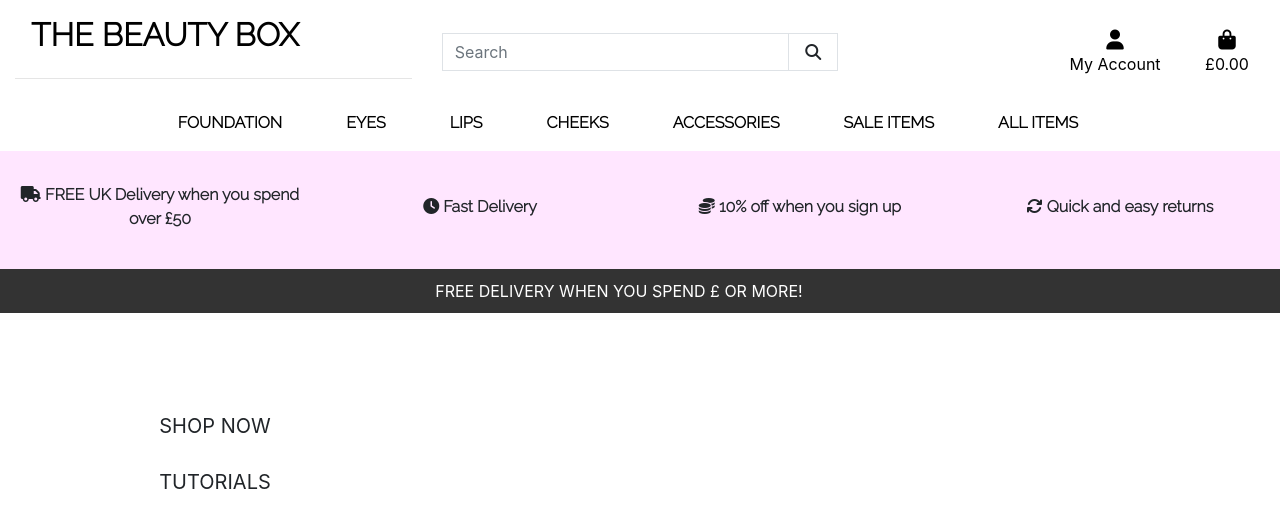
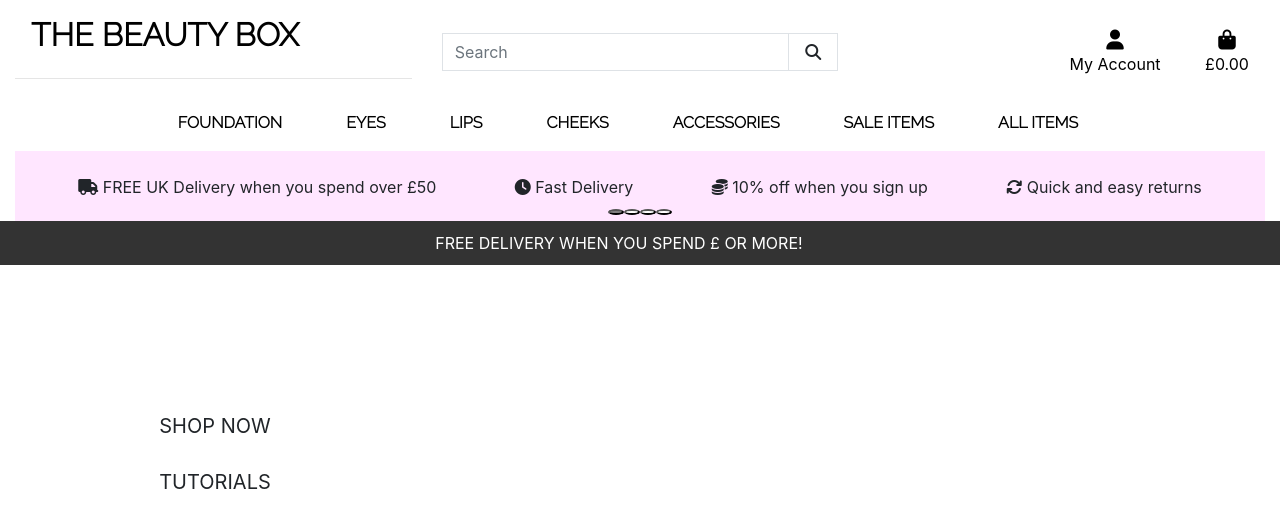
Before and after one commit to NatalieLockyer/the_beauty_box, a Django app: page / in a window 1280 px wide. Shown: the top 511 px of the page. Run offline with Django 3.2, Linux system fonts and the light colour scheme; some libraries are stand-ins or nearby versions.

Commit message:
Added spacing to products page and added carousel to base

```diff
--- a/static/css/base.css
+++ b/static/css/base.css
@@ -3,7 +3,6 @@ html {
 }
 
 body {
-    /* background: url('/media/homepage_image.jpg') no-repeat center center fixed; */
     background-size: cover;
     height: calc(100vh - 164px);
     color: #555;
@@ -36,6 +35,27 @@ header {
     text-align: center;
 }
 
+.p-inline {
+    display: flex;
+    flex-wrap: wrap;
+    justify-content: space-around;
+}
+
+.p-inline p {
+    margin: 0 10px;
+}
+
+.carousel-indicators button {
+    height: 5px;
+    width: 2px;
+    border-radius: 75%;
+    background-color: white;
+}
+
+.carousel-indicators .active {
+    background-color: grey;
+}
+
 .scrolling-text {
     display: flex;
     animation: scroll 40s linear infinite;
@@ -66,12 +86,6 @@ header {
     background: white;
     z-index: -1;
 }
-
-
-.main_content {
-    margin-top: 313.89px;
-}
-
 
 /* from Bulma */
 .icon {
@@ -122,6 +136,17 @@ header {
 
 /* -------------------------------- Media Queries */
 
+
+@media (max-width: 768px) {
+    .p-inline {
+        display: none;
+    }
+
+    .p-single {
+        display: block;
+    }
+}
+
 /* Slightly larger container on xl screens */
 @media (min-width: 1200px) {
     .container {
--- a/templates/base.html
+++ b/templates/base.html
@@ -47,19 +47,16 @@
 <body>
     <header class="container-fluid fixed-top">
         <div id="topnav" class="row bg-white pt-lg-2 d-none d-lg-flex">
-            <div class="col-12 col-lg-4 my-auto
-                                py-1 py-lg-0 text-center text-lg-left">
+            <div class="col-12 col-lg-4 my-auto py-1 py-lg-0 text-center text-lg-left">
                 <a href="{% url 'home' %}" class="nav-link main-logo-link">
-                    <h2 class="logo-font text-black my-0"><strong>
-                            The Beauty Box</strong></h2>
+                    <h2 class="logo-font text-black my-0"><strong>The Beauty Box</strong></h2>
                 </a>
                 <hr>
             </div>
             <div class="col-12 col-lg-4 my-auto py-1 py-lg-0 ">
                 <form method="GET" action="">
                     <div class="input-group w-100">
-                        <input class="form-control border border-black rounded-0" type="text" name="q"
-                            placeholder="Search">
+                        <input class="form-control border border-black rounded-0" type="text" name="q" placeholder="Search">
                         <div class="input-group-append">
                             <button class="form-control btn btn-black border border-black rounded-0" type="submit">
                                 <span class="icon">
@@ -70,13 +67,10 @@
                     </div>
                 </form>
             </div>
-            <div class="col-12 col-lg-4 my-auto
-                                py-1 py-lg-0 text-center text-lg-left">
-                <ul class="list-inline list-unstyled text-center
-                                text-lg-right my-0">
+            <div class="col-12 col-lg-4 my-auto py-1 py-lg-0 text-center text-lg-left">
+                <ul class="list-inline list-unstyled text-center text-lg-right my-0">
                     <li class="list-inline-item dropdown">
-                        <a class="text-black nav-link" href="#" id="user-options" data-toggle="dropdown"
-                            aria-haspopup="true" aria-expanded="false">
+                        <a class="text-black nav-link" href="#" id="user-options" data-toggle="dropdown" aria-haspopup="true" aria-expanded="false">
                             <div class="text-center">
                                 <div><i class="fas fa-user fa-lg"></i></div>
                                 <p class="my-0">My Account</p>
@@ -135,27 +129,36 @@
             </nav>
         </div>
 
-        <!-- Highlights in the nav bar-->
-        <div class="row bg-lilac pt-lg-2 d-lg-flex">
-                <div class="col-12 my-auto py-1 py-lg-0">
-                    <div class="highlight">
-                        <div class="row justify-content-around align-items-center">
-                            <div class="col-lg-3 mb-3 text-center p-item">
-                                <p class="font mt-4 mb-4"><span class="fas fa-truck"></span> FREE UK Delivery when you spend over £50</p>
-                            </div>
-                            <div class="col-lg-3 mb-3 text-center p-item">
-                                <p class="text-center mt-4 mb-4"><span class="fas fa-clock"></span> Fast Delivery</p>
-                            </div>
-                            <div class="col-lg-3 mb-3 text-center p-item">
-                                <p class="text-center mt-4 mb-4"><span class="fas fa-coins"></span> 10% off when you sign up</p>
-                            </div>
-                            <div class="col-lg-3 mb-3 text-center p-item">
-                                <p class="text-center mt-4 mb-4"><span class="fas fa-arrows-rotate"></span> Quick and easy returns</p>
+        <!--Highlights Carousel-->
+        <div id="highlight-carousel" class="carousel slide p-4 bg-lilac w-100">
+            <div class="carousel-indicators p-2">
+                <button id="indicator" type="button" data-bs-target="#highlight-carousel" data-bs-slide-to="0" class="active"
+                    aria-current="true" aria-label="Slide 1"></button>
+                <button type="button" data-bs-target="#highlight-carousel" data-bs-slide-to="1"
+                    aria-label="Slide 2"></button>
+                <button type="button" data-bs-target="#highlight-carousel" data-bs-slide-to="2"
+                    aria-label="Slide 3"></button>
+                <button type="button" data-bs-target="#highlight-carousel" data-bs-slide-to="3"
+                    aria-label="Slide 3"></button>
+            </div>
+            <div class="carousel-inner">
+                <div class="carousel-item active">
+                    <div class="row">
+                        <div class="col-12">
+                            <div class="p-inline">
+                                <p class="text-center"><span class="fas fa-truck"></span> FREE UK Delivery when you spend over £50</p>
+                                <p class="text-center"><span class="fas fa-clock"></span> Fast Delivery</p>
+                                <p class="text-center"><span class="fas fa-coins"></span> 10% off when you sign up</p>
+                                <p class="text-center"><span class="fas fa-arrows-rotate"></span> Quick and easy returns</p>
                             </div>
                         </div>
                     </div>
                 </div>
             </div>
+        </div>
+
+
+
 
     </header>
 
@@ -171,9 +174,10 @@
     {% endblock %}
 
     {% block postloadjs %}
-    <script src="text/javascript">
-    const carousel = new bootstrap.Carousel('#myCarousel')
+    <script type="text/javascript">
+    const carousel = new bootstrap.Carousel('#higlight-carousel')
     </script>
+
     {% endblock %}
 
 </body>
```
Also changed, not shown: products/templates/products/products.html (+29 -4 lines).
